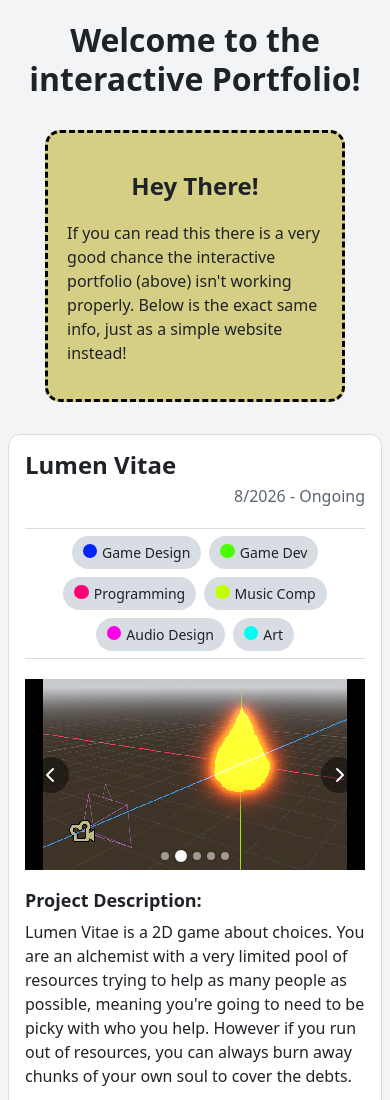
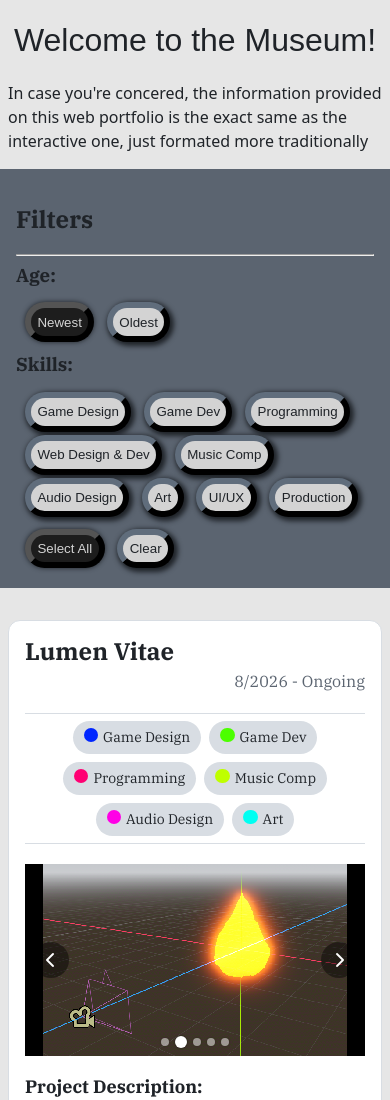
Before and after one commit to ZRedCon/InteractivePortfolio, a plain HTML site: page Webfiles/index.html in a window 390 px wide. Shown: the top 1100 px of the page. Drawn offline with Linux system fonts and the light colour scheme; no server answers; a web font is replaced by a local one.

Commit message:
Added Filtering

```diff
--- a/Webfiles/index.html
+++ b/Webfiles/index.html
@@ -3,6 +3,9 @@
 <head>
 	<meta charset="utf-8" />
 	<title>Interactive Portfolio</title>
+    <link rel="preconnect" href="https://fonts.googleapis.com">
+    <link rel="preconnect" href="https://fonts.gstatic.com" crossorigin>
+    <link href="https://fonts.googleapis.com/css2?family=IBM+Plex+Serif:ital,wght@0,100;0,200;0,300;0,400;0,500;0,600;0,700;1,100;1,200;1,300;1,400;1,500;1,600;1,700&family=Jaro:opsz@6..72&display=swap" rel="stylesheet">
     <link rel="stylesheet" href="https://cdnjs.cloudflare.com/ajax/libs/font-awesome/7.0.1/css/all.min.css" integrity="sha512-2SwdPD6INVrV/lHTZbO2nodKhrnDdJK9/kg2XD1r9uGqPo1cUbujc+IYdlYdEErWNu69gVcYgdxlmVmzTWnetw==" crossorigin="anonymous" referrerpolicy="no-referrer" class="native-dark-class-original">
 	<meta name="viewport" content="width=device-width, initial-scale=1, maximum-scale=1.0, user-scalable=no">
 	<link rel="shortcut icon" href="assets/images/famicons/famicon-16.png" type="image/x-icon" sizes="16x16">
@@ -10,19 +13,44 @@
     <link rel="shortcut icon" href="assets/images/famicons/famicon-48.png" type="image/x-icon" sizes="48x48">
     <link rel="stylesheet" href="styles/default-styles.css">
     <link rel="stylesheet" href="styles/exhibit.css">
+    <link rel="stylesheet" href="styles/fonts.css">
+    <link rel="stylesheet" href="./styles/filters.css">
     <script src="src/main.js" type="module"></script>
 </head>
 <body>
-    <h1>Welcome to the interactive Portfolio!</h1>
-    <!-- Godot game window (Godot's Web export writes into the godot/ folder) -->
-    <!-- loading="lazy": the frame only loads once it's on screen, so on phones (where CSS hides it) the game never downloads -->
+    <h1 class="jaro-title">Welcome to the Museum!</h1>
     <iframe id="godot-frame" src="godot/index.html" title="Interactive Portfolio" loading="lazy" allowfullscreen></iframe>
-    <article id="warning">
-        <h1>Hey There!</h1>
-        <p>If you can read this there is a very good chance the interactive portfolio (above) isn't working properly. Below is the exact same info, just as a simple website instead!</p>
-    </article>
 
-    <div id="exhibits"></div>
+    <p>In case you're concered, the information provided on this web portfolio is the exact same as the interactive one, just formated more traditionally</p>
+
+    <div id="filters" class="ibm-plex-serif-regular">
+        <h2>Filters</h2>
+        <hr>
+        <h3>Age:</h3>
+        <section class="filter-selectors">
+            <button type="button" id="newest" class="btn-off no-double-tap" disabled>Newest</button>
+            <button type="button" id="oldest" class="btn-on no-double-tap">Oldest</button>
+        </section>
+
+        <h3>Skills:</h3>
+        <section id="skill-buttons" class="filter-selectors">
+            <button type="button" id="g-design" class="btn-on">Game Design</button>
+            <button type="button" id="g-dev" class="btn-on">Game Dev</button>
+            <button type="button" id="prog" class="btn-on">Programming</button>
+            <button type="button" id="web" class="btn-on">Web Design & Dev</button>
+            <button type="button" id="music" class="btn-on">Music Comp</button>
+            <button type="button" id="audio" class="btn-on">Audio Design</button>
+            <button type="button" id="art" class="btn-on">Art</button>
+            <button type="button" id="ui-x" class="btn-on">UI/UX</button>
+            <button type="button" id="prod" class="btn-on">Production</button>
+        </section>
+        <section class="filter-selectors">
+            <button type="reset" id="all" class="btn-off no-double-tap" disabled>Select All</button>
+            <button type="button" id="none" class="btn-on no-double-tap">Clear</button>
+        </section>
+
+    </div>
+    <div id="exhibits" class="ibm-plex-serif-regular"></div>
 
 </body>
 </html>
--- a/Webfiles/src/entryToExhibit.js
+++ b/Webfiles/src/entryToExhibit.js
@@ -76,6 +76,7 @@ function convertToSlideShow(slideShow, name) {
     return output + `</section>`;
 }
 
+const SKILLS_MAX = 511;
 const SKILLS = [
     "Game Design",
 	"Game Dev",
@@ -106,4 +107,4 @@ function convertToSkills(skills) {
 
 
 
-export { getHTMLFromEntry }
+export { getHTMLFromEntry, SKILLS_MAX }
--- /dev/null
+++ b/Webfiles/src/filters.js
@@ -0,0 +1,94 @@
+const MASK_MAX = 511;
+let mask = MASK_MAX;
+let ageMode = "newest";
+
+let newest, oldest;
+let skillButtons;
+let all, clear;
+let updateCallback;
+
+function initUI() {
+    newest = document.querySelector("#newest");
+    oldest = document.querySelector("#oldest");
+    all = document.querySelector("#all");
+    clear = document.querySelector("#none");
+
+    newest.addEventListener("click", () => {
+        ageMode = "newest";
+        setButtonToggleState(newest, false);
+        setButtonToggleState(oldest, true);
+        updateCallback();
+    });
+    oldest.addEventListener("click", () => {
+        ageMode = "oldest";
+        setButtonToggleState(newest, true);
+        setButtonToggleState(oldest, false);
+        updateCallback();
+    });
+    all.addEventListener("click", () => {
+        skillButtons.forEach(element => {
+            setButtonToggleState(element, true);
+        });
+        mask = MASK_MAX;
+        verifyMask();
+    });
+    clear.addEventListener("click", () => {
+        skillButtons.forEach(element => {
+            setButtonToggleState(element, false);
+        });
+        mask = 0;
+        verifyMask();
+    });
+
+    skillButtons = document.querySelector("#skill-buttons").querySelectorAll("button");
+    skillButtons.forEach( (e, index) => {
+        e.addEventListener("click", () => {
+            flipSkillMaskBit(Math.pow(2, index));
+            toggleButton(e);
+            verifyMask();
+        });
+    });
+}
+
+function verifyMask() {
+    setButtonToggleState(clear, true);
+    setButtonToggleState(all, true);
+    if (mask == 0)
+        setButtonToggleState(clear, false);
+    else if (mask == MASK_MAX)
+        setButtonToggleState(all, false);
+
+    updateCallback();
+}
+
+function flipSkillMaskBit(bitNum) {
+    mask ^= bitNum;
+    console.log(mask);
+}
+
+function setButtonToggleState(button, boolState) {
+    if (button.classList.contains("no-double-tap"))
+        button.disabled = !boolState;
+    if (boolState)
+        button.classList.replace("btn-off", "btn-on");
+    else
+        button.classList.replace("btn-on", "btn-off");
+}
+
+function toggleButton(button) {
+    setButtonToggleState(button, !button.classList.contains("btn-on"))
+}
+
+function getFilterSkills() {
+    return mask;
+}
+
+function getAgeMode() {
+    return ageMode;
+}
+
+function setCallback(callback) {
+    updateCallback = callback;
+}
+
+export { initUI, getFilterSkills, getAgeMode, setCallback }
--- a/Webfiles/src/main.js
+++ b/Webfiles/src/main.js
@@ -1,11 +1,15 @@
 import * as ToHTML from './entryToExhibit.js'
 import { SlideShow } from './slideShow.js'
+import * as Filters from './filters.js'
 
 const DATA_PATH = "assets/data/";
 const DATA_INDEX_PATH = "assets/data-index.json";
 
+
+let rawObjects = [];
 let objects = [];
-let newestFirst = [];
+let skillMask = ToHTML.SKILLS_MAX;
+let historyFilter = "newest";
 
 async function fetchJson(url) {
     const response = await fetch(url);
@@ -25,21 +29,27 @@ async function loadEntry(fileName) {
 }
 
 window.onload = async () => {
+    Filters.initUI();
+    Filters.setCallback(updateFromFilters);
+
     console.log("Starting parse...");
     const fileNames = await fetchJson(DATA_INDEX_PATH);
     const entries = await Promise.all(fileNames.map(loadEntry));
-    objects = entries.filter((entry) => entry !== null);
+    rawObjects = entries.filter((entry) => entry !== null);
+    objects = [...rawObjects];
     console.log("Parsed objects: ", objects);
-    const exhibits = document.querySelector("#exhibits");
 
-    newestFirst = orderNewestFirst();
+    placeHTML(orderNewestFirst());
 
-    for (const item of newestFirst) {
-        let conversion = ToHTML.getHTMLFromEntry( item );
-        exhibits.insertAdjacentHTML("beforeend", conversion);
-        new SlideShow(exhibits.lastElementChild.querySelector(".slide-show"));
-    }
+    console.log("HTML PARSING COMPELTE");
 };
+
+//#region Filtering
+
+function updateFromFilters() {
+    skillMask = Filters.getFilterSkills();
+    orderHistory(Filters.getAgeMode());
+}
 
 function orderNewestFirst() {
     let orderedObjects = [];
@@ -90,3 +100,36 @@ function orderNewestFirst() {
 
     return orderedObjects;
 }
+
+function orderOldestFirst() {
+    let newest = orderNewestFirst();
+    return newest.reverse();
+}
+
+function orderHistory(mode) {
+    filterObjects();
+    if (mode == "newest") placeHTML(orderNewestFirst());
+    else if (mode == "oldest") placeHTML(orderOldestFirst());
+
+}
+
+function filterObjects() {
+    objects = [];
+    for (const item of rawObjects) {
+        if ((item[ "related-skills" ] & skillMask) > 0)
+            objects.push( item );
+    }
+}
+
+function placeHTML(entries) {
+    const exhibits = document.querySelector("#exhibits");
+    exhibits.innerHTML = ""
+
+    for (const item of entries) {
+        let conversion = ToHTML.getHTMLFromEntry( item );
+        exhibits.insertAdjacentHTML("beforeend", conversion);
+        new SlideShow(exhibits.lastElementChild.querySelector(".slide-show"));
+    }
+}
+
+//#endregion
--- a/Webfiles/styles/default-styles.css
+++ b/Webfiles/styles/default-styles.css
@@ -1,13 +1,18 @@
 /* Page-wide colors. Other stylesheets (like exhibit.css) use these through var(--name),
    so changing a value here changes it everywhere. All text colors pass WCAG AA contrast. */
 :root {
-    --color-page: #f3f4f6;      /* page background */
-    --color-surface: #ffffff;   /* exhibit cards */
-    --color-text: #1f2328;      /* main text */
-    --color-muted: #5b6470;     /* secondary text: dates, notes */
-    --color-border: #d8dde3;    /* thin divider lines and card outlines */
-    --color-accent: #0b62c4;    /* links */
+    --color-page: #e6e6e6;
+    --color-surface: #ffffff;
+    --color-text: #1f2328;
+    --color-muted: #5b6470;
+    --color-border: #d8dde3;
+    --color-accent: #0b62c4;
+    --color-succes: #a9e9c9;
+    --color-failure: #e0c5c5;
+    --color-toggle-on: #d3d3d3;
+    --color-toggle-off: #1d1d1d;
 }
+
 
 /* Makes width/height include padding and borders, so sizes add up the way you'd expect. */
 *,
--- /dev/null
+++ b/Webfiles/styles/filters.css
@@ -0,0 +1,53 @@
+
+#filters {
+    background-color: var(--color-muted);
+    padding: 1rem;
+    width: 100vw;
+    position: relative;
+    left: 50%;
+    right: 50%;
+    margin-left: -50vw;
+    margin-right: -50vw;
+}
+
+.filter-selectors {
+    padding-top: 0.5rem;
+}
+
+#filters h3 {
+    margin-top: 0.5rem;
+    margin-bottom: 0.5rem;
+}
+
+#filters button {
+    border-width: 0.4rem;
+    border-radius: 5000px;
+    padding: 0.4rem;
+    margin-left: 9px;
+    margin-bottom: 0.2rem;
+    border-color: var(--color-text);
+}
+
+#filters button:hover:not(:disabled) {
+    border-color: var(--color-accent);
+    box-shadow: 1px 1px 2px 1px var(--color-text);
+}
+
+
+#filters .btn-off {
+    background-color: var(--color-toggle-off);
+    color: var(--color-toggle-on);
+    box-shadow: 0px 0px 5px 0px var(--color-text);
+}
+
+#filters .btn-on {
+    box-shadow: 2px 2px 5px 2px var(--color-text);
+    background-color: var(--color-toggle-on);
+    color: var(--color-text);
+}
+
+
+#filters button:disabled {
+    cursor: not-allowed;
+    border-color: #000;
+}
--- /dev/null
+++ b/Webfiles/styles/fonts.css
@@ -0,0 +1,90 @@
+.jaro-title {
+    font-family: "Jaro", sans-serif;
+    font-optical-sizing: auto;
+    font-weight: 400;
+    font-style: normal;
+}
+
+.ibm-plex-serif-thin {
+    font-family: "IBM Plex Serif", serif;
+    font-weight: 100;
+    font-style: normal;
+}
+
+.ibm-plex-serif-extralight {
+    font-family: "IBM Plex Serif", serif;
+    font-weight: 200;
+    font-style: normal;
+}
+
+.ibm-plex-serif-light {
+    font-family: "IBM Plex Serif", serif;
+    font-weight: 300;
+    font-style: normal;
+}
+
+.ibm-plex-serif-regular {
+    font-family: "IBM Plex Serif", serif;
+    font-weight: 400;
+    font-style: normal;
+}
+
+.ibm-plex-serif-medium {
+    font-family: "IBM Plex Serif", serif;
+    font-weight: 500;
+    font-style: normal;
+}
+
+.ibm-plex-serif-semibold {
+    font-family: "IBM Plex Serif", serif;
+    font-weight: 600;
+    font-style: normal;
+}
+
+.ibm-plex-serif-bold {
+    font-family: "IBM Plex Serif", serif;
+    font-weight: 700;
+    font-style: normal;
+}
+
+.ibm-plex-serif-thin-italic {
+    font-family: "IBM Plex Serif", serif;
+    font-weight: 100;
+    font-style: italic;
+}
+
+.ibm-plex-serif-extralight-italic {
+    font-family: "IBM Plex Serif", serif;
+    font-weight: 200;
+    font-style: italic;
+}
+
+.ibm-plex-serif-light-italic {
+    font-family: "IBM Plex Serif", serif;
+    font-weight: 300;
+    font-style: italic;
+}
+
+.ibm-plex-serif-regular-italic {
+    font-family: "IBM Plex Serif", serif;
+    font-weight: 400;
+    font-style: italic;
+}
+
+.ibm-plex-serif-medium-italic {
+    font-family: "IBM Plex Serif", serif;
+    font-weight: 500;
+    font-style: italic;
+}
+
+.ibm-plex-serif-semibold-italic {
+    font-family: "IBM Plex Serif", serif;
+    font-weight: 600;
+    font-style: italic;
+}
+
+.ibm-plex-serif-bold-italic {
+    font-family: "IBM Plex Serif", serif;
+    font-weight: 700;
+    font-style: italic;
+}
```
Also changed, not shown: Webfiles/InteractivePortfolio.html (added, +27 -0 lines), 1 other file.
